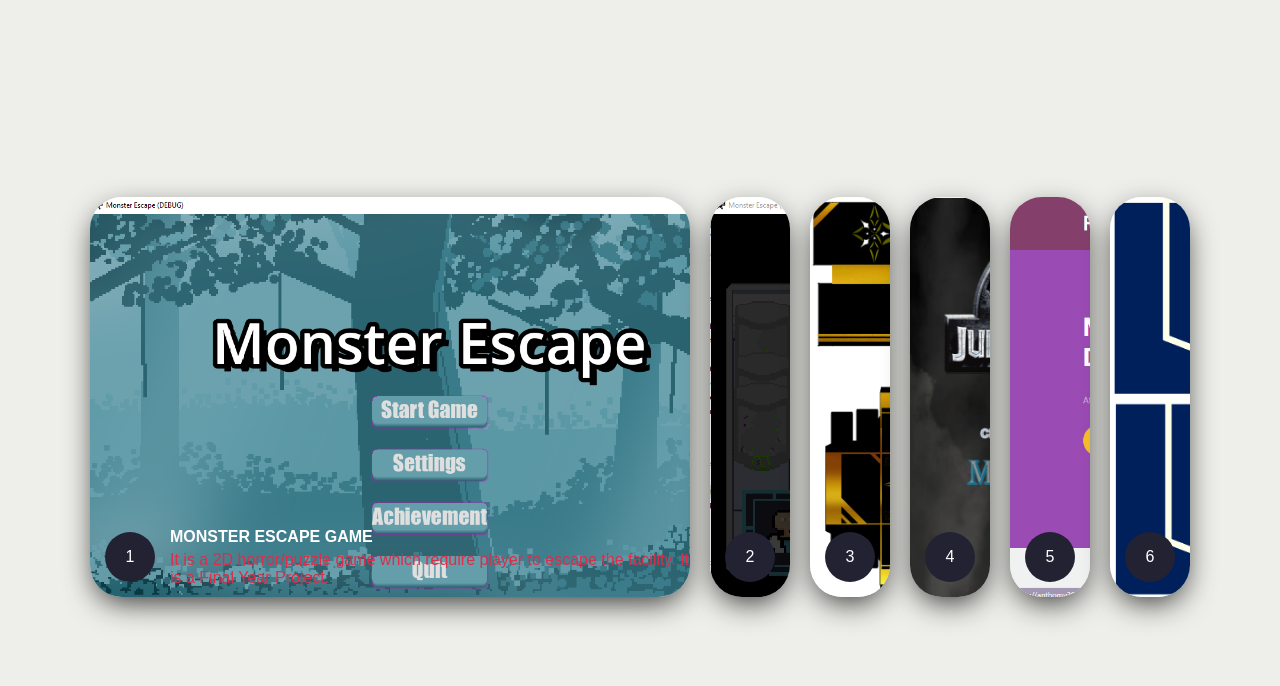
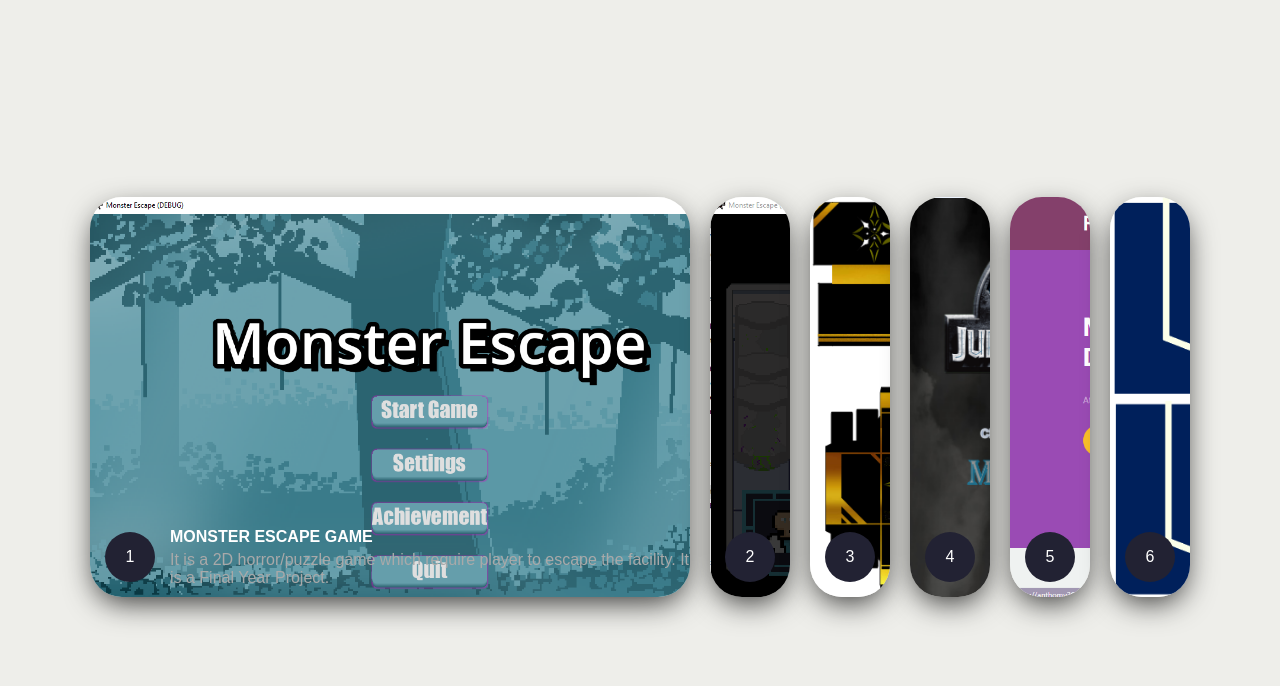
Before and after one commit to Anthomy3000/Anthomytan.github.io, a plain HTML site: page project.html in a window 1280 px wide. Shown: the part 114-800 px from the top of the page. Drawn offline with Linux system fonts and the light colour scheme.

Commit message:
Update project.html

```diff
--- a/project.html
+++ b/project.html
@@ -21,7 +21,7 @@
                     <div class="icon">1</div>
                     <div class="description">
                         <h4>Monster Escape Game</h4>
-                        <p style = "color: #dd2d4a">It is a 2D horror/puzzle game which require player to escape the facility.
+                        <p style = "color: #A9A9A9">It is a 2D horror/puzzle game which require player to escape the facility.
                           It is a Final Year Project.</p>
                     </div>
                 </div>
```
